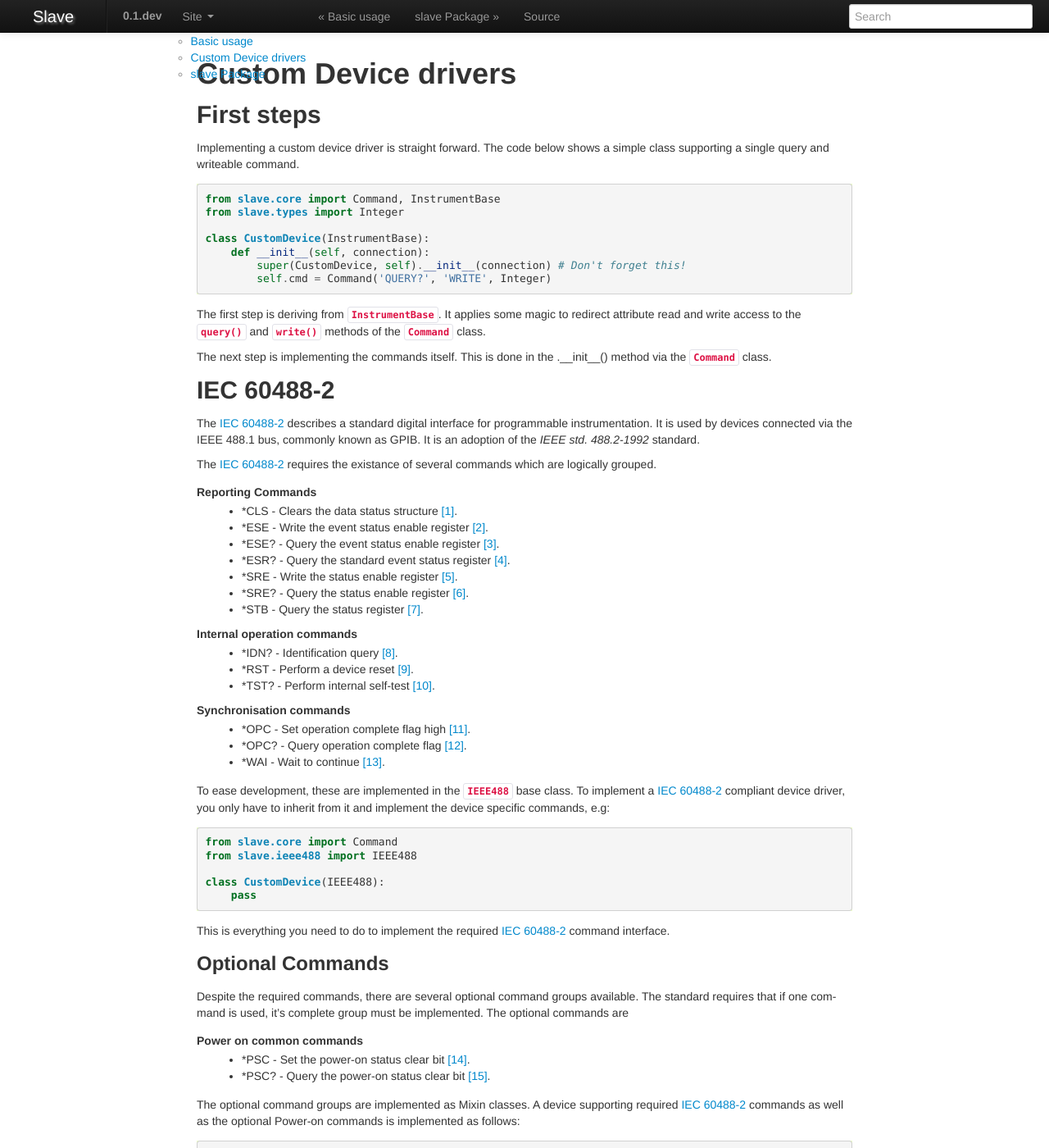
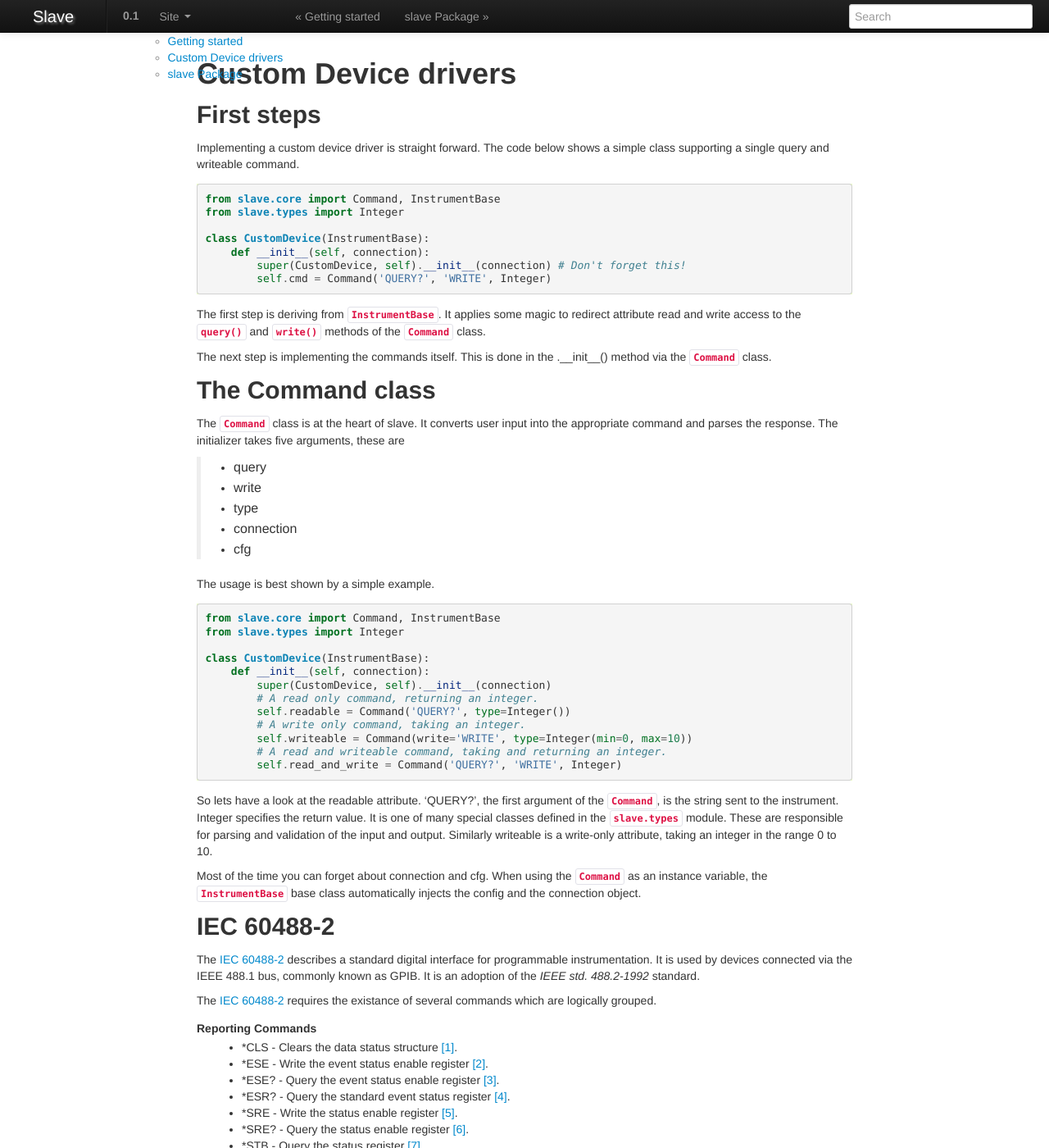
Before and after one commit to p3trus/slave, a Sphinx documentation site: the page built from doc/source/custom_device.rst, in a window 1280 px wide and 1400 px high. Shown: the whole window at 82% size. Built offline with Sphinx 7.4.7, drawn with Linux system fonts in a browser that asks for light colours; formulas are drawn with MathJax 3; some of the changed text lies outside the part shown.

```diff
--- a/doc/source/conf.py
+++ b/doc/source/conf.py
@@ -48,7 +48,7 @@ copyright = u'2012, Marco Halder'
 # built documents.
 #
 # The short X.Y version.
-version = '0.1.dev'
+version = '0.1'
 # The full version, including alpha/beta/rc tags.
 release = '0.1.dev'
 
@@ -149,7 +149,7 @@ html_static_path = ['_static']
 #html_split_index = False
 
 # If true, links to the reST sources are added to the pages.
-#html_show_sourcelink = True
+html_show_sourcelink = False
 
 # If true, "Created using Sphinx" is shown in the HTML footer. Default is True.
 #html_show_sphinx = True
--- a/doc/source/custom_device.rst
+++ b/doc/source/custom_device.rst
@@ -5,7 +5,7 @@ First steps
 -----------
 
 Implementing a custom device driver is straight forward. The code below shows a
-simple class  supporting a single query and writeable command.
+simple class supporting a single query and writeable command.
 ::
 
     from slave.core import Command, InstrumentBase
@@ -16,13 +16,53 @@ simple class  supporting a single query and writeable command.
             super(CustomDevice, self).__init__(connection) # Don't forget this!
             self.cmd = Command('QUERY?', 'WRITE', Integer)
 
-The first step is deriving from :class:`~.slave.core.InstrumentBase`. It
+The first step is deriving from :class:`~.InstrumentBase`. It
 applies some magic to redirect attribute read and write access to the
-:meth:`~.slave.core.Command.query` and :meth:`~.slave.core.Command.write`
-methods of the :class:`~.salve.core.Command` class.
+:meth:`~.Command.query` and :meth:`~.Command.write` methods of the
+:class:`~.Command` class.
 
 The next step is implementing the commands itself. This is done in the
-`.__init__()` method via the :class:`~.slave.core.Command` class.
+`.__init__()` method via the :class:`~.Command` class.
+
+The Command class
+-----------------
+
+The :class:`~.Command` class is at the heart of slave. It converts
+user input into the appropriate command and parses the response.
+The initializer takes five arguments, these are
+
+ * query
+ * write
+ * type
+ * connection
+ * cfg
+
+The usage is best shown by a simple example.
+::
+
+    from slave.core import Command, InstrumentBase
+    from slave.types import Integer
+
+    class CustomDevice(InstrumentBase):
+        def __init__(self, connection):
+            super(CustomDevice, self).__init__(connection)
+            # A read only command, returning an integer.
+            self.readable = Command('QUERY?', type=Integer())
+            # A write only command, taking an integer.
+            self.writeable = Command(write='WRITE', type=Integer(min=0, max=10))
+            # A read and writeable command, taking and returning an integer.
+            self.read_and_write = Command('QUERY?', 'WRITE', Integer)
+
+So lets have a look at the readable attribute. 'QUERY?', the first argument of
+the :class:`~.Command`, is the string sent to the instrument. `Integer`
+specifies the return value. It is one of many special classes defined in the
+:mod:`slave.types` module. These are responsible for parsing and validation of
+the input and output. Similarly `writeable` is a write-only attribute, taking
+an integer in the range 0 to 10.
+
+Most of the time you can forget about connection and cfg. When using the
+:class:`~.Command` as an instance variable, the :class:`~.InstrumentBase` base
+class automatically injects the config and the connection object.
 
 IEC 60488-2
 -----------
@@ -72,12 +112,17 @@ Optional Commands
 ^^^^^^^^^^^^^^^^^
 
 Despite the required commands, there are several optional command groups
-available. The standard requires that if one command is used, it's complete
+defined. The standard requires that if one command is used, it's complete
 group must be implemented. The optional commands are
 
 Power on common commands
  * `*PSC` - Set the power-on status clear bit [#]_.
  * `*PSC?` - Query the power-on status clear bit [#]_.
+
+Parallel poll common commands
+ * `*IST?` - Query the individual status message bit [#]_.
+ * `*PRE` - Set the parallel poll enable register [#]_.
+ * `*PRE?` - Query the parallel poll enable register [#]_.
 
 The optional command groups are implemented as Mixin classes. A device
 supporting required `IEC 60488-2`_ commands as well as the optional Power-on
@@ -106,5 +151,8 @@ commands is implemented as follows::
 .. [#] IEC 60488-2:2004(E) section 10.39
 .. [#] IEC 60488-2:2004(E) section 10.25
 .. [#] IEC 60488-2:2004(E) section 10.26
+.. [#] IEC 60488-2:2004(E) section 10.15
+.. [#] IEC 60488-2:2004(E) section 10.23
+.. [#] IEC 60488-2:2004(E) section 10.24
 
 .. _IEC 60488-2: http://dx.doi.org/10.1109/IEEESTD.2004.95390
```
Also changed, not shown: other parts of doc/source/custom_device.rst (+1 -1 lines), doc/source/index.rst (+7 -21 lines), doc/source/intro.rst (+8 -1 lines).
